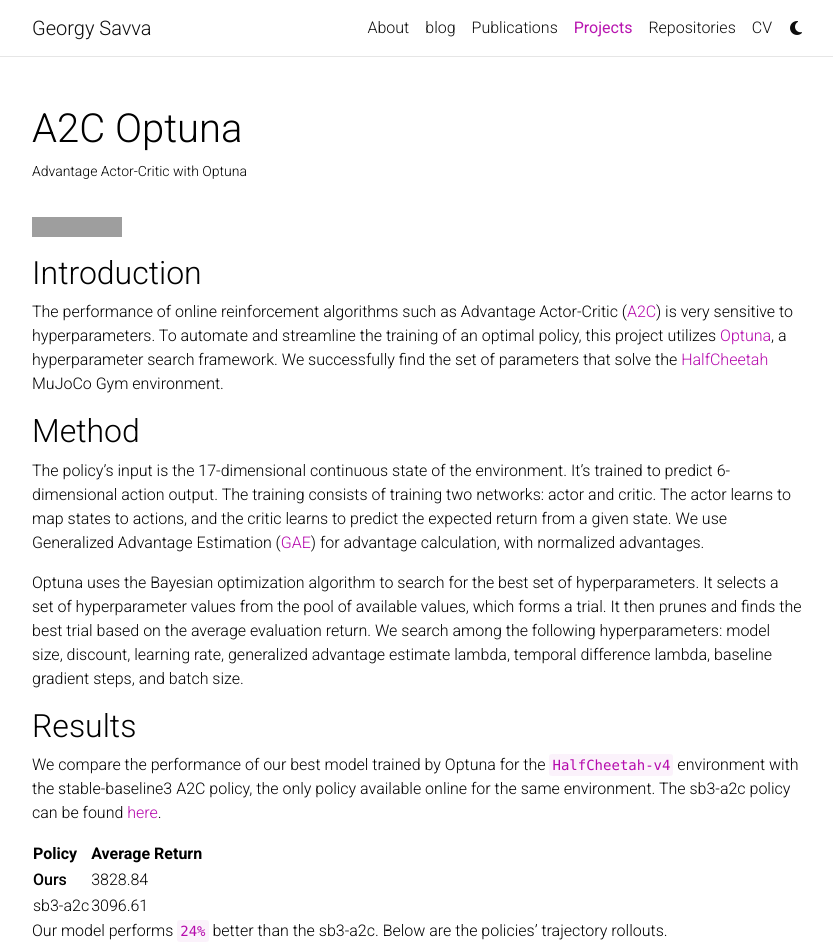
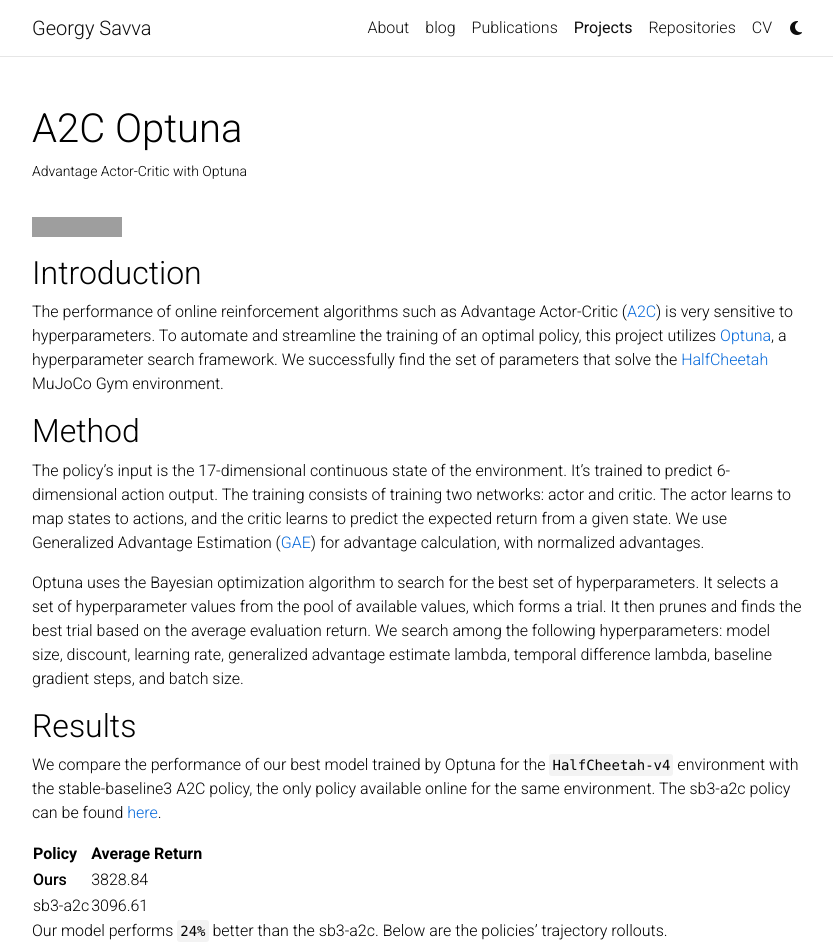
Before and after one commit to georgysavva/georgysavva.github.io, a Jekyll site: the page built from _projects/a2c-optuna.md, in a window 1280 px wide and 1400 px high. Shown: the top 952 px of the window, without its empty margins (223-1056 px from the left). Built offline with Jekyll 4.4.1, drawn with Linux system fonts in a browser that asks for light colours; full-size pictures stand in for the smaller copies a plugin makes; comment, search, counter and statistics services are not loaded; a style sheet for code colours, icons or effects is not loaded; grey boxes are pictures that could not be loaded.

Commit message:
change colors

```diff
--- a/_sass/_base.scss
+++ b/_sass/_base.scss
@@ -33,13 +33,16 @@
     font-weight: bold;
   }
 }
-
 a,
 table.table a {
-  color: var(--global-theme-color);
+  color: var(--global-link-color);
+
+  &:visited {
+    color: var(--global-link-visited-color);
+  }
 
   &:hover {
-    color: var(--global-theme-color);
+    color: var(--global-link-hover-color);
     text-decoration: underline;
   }
 
@@ -569,7 +572,10 @@
     }
 
     &.active .page-link {
-      color: $white-color;
+      // Use the current theme background as the contrast color for the theme-colored active page.
+      // Light theme: bg is white -> white text on black active background.
+      // Dark theme: bg is dark  -> dark text on white active background.
+      color: var(--global-bg-color);
       background-color: var(--global-theme-color);
 
       &:hover {
--- a/_sass/_distill.scss
+++ b/_sass/_distill.scss
@@ -26,9 +26,12 @@
     border-bottom-color: var(--global-divider-color) !important;
   }
   a {
-    color: var(--global-theme-color) !important;
+    color: var(--global-link-color) !important;
+    &:visited {
+      color: var(--global-link-visited-color) !important;
+    }
     &:hover {
-      color: var(--global-theme-color) !important;
+      color: var(--global-link-hover-color) !important;
     }
   }
   b i {
--- a/_sass/_themes.scss
+++ b/_sass/_themes.scss
@@ -4,12 +4,16 @@
 
 :root {
   --global-bg-color: #{$white-color};
-  --global-code-bg-color: #{$code-bg-color-light};
+  --global-code-bg-color: #{$grey-color-light-custom};
   --global-text-color: #{$black-color};
   --global-text-color-light: #{$grey-color};
-  --global-theme-color: #{$purple-color};
-  --global-hover-color: #{$purple-color};
+  --global-theme-color: #{$black-color};
+  --global-hover-color: #{$black-color};
   --global-hover-text-color: #{$white-color};
+  // Link colors (use classic browser defaults instead of theme accent)
+  --global-link-color: #{$blue-link-color};
+  --global-link-hover-color: #{$blue-link-color};
+  --global-link-visited-color: #{$blue-link-color};
   --global-footer-bg-color: #{$grey-color-dark};
   --global-footer-text-color: #{$grey-color-light};
   --global-footer-link-color: #{$white-color};
@@ -52,9 +56,13 @@
   --global-code-bg-color: #{$code-bg-color-dark};
   --global-text-color: #{$grey-color-light};
   --global-text-color-light: #{$grey-color-light};
-  --global-theme-color: #{$cyan-color};
-  --global-hover-color: #{$cyan-color};
+  --global-theme-color: #{$white-color};
+  --global-hover-color: #{$white-color};
   --global-hover-text-color: #{$white-color};
+  // Link colors (use classic browser defaults instead of theme accent)
+  --global-link-color: #{$blue-link-color-dark};
+  --global-link-hover-color: #{$blue-link-color-dark};
+  --global-link-visited-color: #{$blue-link-color-dark};
   --global-footer-bg-color: #{$grey-color-light};
   --global-footer-text-color: #{$grey-color-dark};
   --global-footer-link-color: #{$black-color};
--- a/_sass/_variables.scss
+++ b/_sass/_variables.scss
@@ -8,6 +8,8 @@
 $red-color-dark:      #B71C1C !default;
 $orange-color:        #F29105 !default;
 $blue-color:          #0076df !default;
+$blue-link-color: #086ada !default;
+$blue-link-color-dark: #4493f8 !default;
 $blue-color-dark:     #00369f !default;
 $cyan-color:          #2698BA !default;
 $light-cyan-color:    lighten($cyan-color, 25%);
@@ -24,6 +26,7 @@
 
 $grey-color:          #828282 !default;
 $grey-color-light:    lighten($grey-color, 40%);
+$grey-color-light-custom:    #f3f3f3 !default;
 $grey-color-dark:     #1C1C1D;
 $grey-900:            #212529;
 
```
